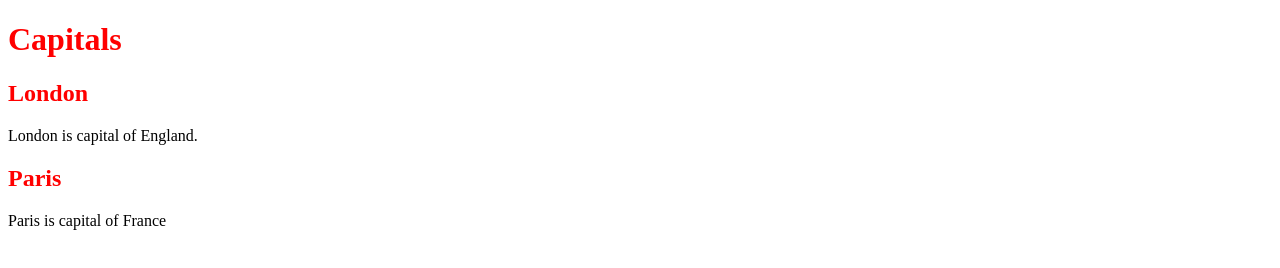
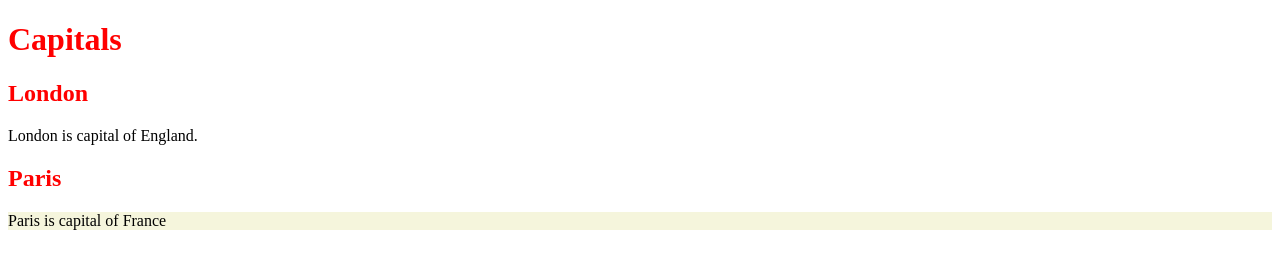
Before and after one commit to lcausing/acit1620-week5, a plain HTML site: page index.html in a window 1280 px wide. Drawn offline with Linux system fonts and the light colour scheme.

Commit message:
changes second p tag's background

```diff
--- a/index.html
+++ b/index.html
@@ -13,6 +13,6 @@
     <p>London is capital of England.</p>
 
     <h2 class="heading">Paris</h2>
-    <p>Paris is capital of France</p>
+    <p class="paragraph_beige">Paris is capital of France</p>
   </body>
 </html>
--- a/stylesheets/stylessheets.css
+++ b/stylesheets/stylessheets.css
@@ -1,3 +1,6 @@
 .heading{
-    color:red
+    color:red;
 }
+.paragraph_beige{
+    background-color: beige;
+}
```
